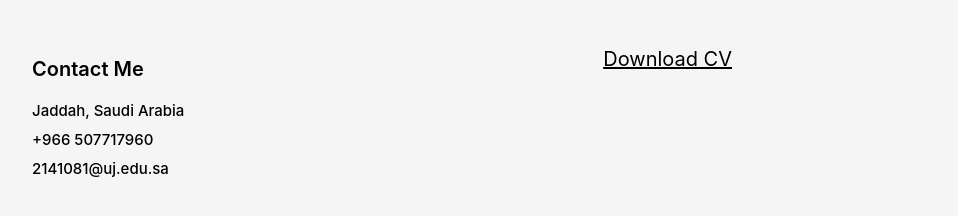
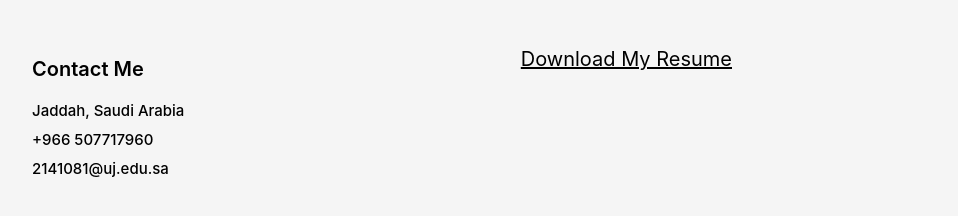
Before and after one commit to MazenA11/ccsw321-Assignment, a plain HTML site: page index.html in a window 1280 px wide. Shown: the part 1145-1361 px from the top of the page, without its empty margins (158-1116 px from the left). Drawn offline with nearby package versions, Linux system fonts and the light colour scheme.

Commit message:
Add files via upload

```diff
--- a/index.html
+++ b/index.html
@@ -147,7 +147,7 @@
                     </div>
                 </div>
             </div>
-            <a class="download_CV" href="CV.pdf" download="CV">Download CV</a>
+            <a class="Download" href="CV.pdf" download>Download My Resume</a>
         </div>
     </div>
 
--- a/style.css
+++ b/style.css
@@ -148,7 +148,7 @@ a {
     text-transform: capitalize;
 }
 
-.download_CV {
+.Download {
     display: block;
     text-decoration: underline;
     font-size: 2rem;
@@ -156,7 +156,7 @@ a {
     color: black;
 }
 
-.download_CV:hover {
+.Download:hover {
     color: blue
 }
 
```
